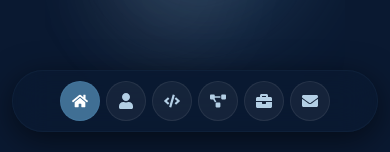
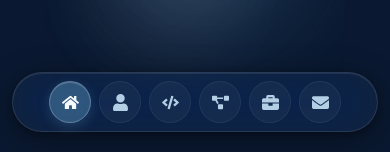
Before and after one commit to VanshRathor20/Portfolio, a React (Vite) app: page / in a window 390 px wide. Shown: the part 692-844 px from the top of the page. Built offline with nearby package versions, Linux system fonts and the light colour scheme; a web font is replaced by a local one.

Commit message:
feat: apply liquid glass effect to mobile bottom navbar

```diff
--- a/src/components/layout/Navbar.jsx
+++ b/src/components/layout/Navbar.jsx
@@ -42,10 +42,7 @@ const Navbar = () => {
   }, []);
 
   useEffect(() => {
-    const handleResize = () => {
-      setIsMobile(window.innerWidth < 768);
-    };
-
+    const handleResize = () => setIsMobile(window.innerWidth < 768);
     window.addEventListener("resize", handleResize);
     return () => window.removeEventListener("resize", handleResize);
   }, []);
@@ -70,7 +67,7 @@ const Navbar = () => {
 
   return (
     <>
-      {/* ── DESKTOP NAVBAR (top, hidden on mobile) ── */}
+      {/* ── DESKTOP NAVBAR ── */}
       <header
         className="hidden md:block"
         style={{
@@ -107,7 +104,6 @@ const Navbar = () => {
                 justifyContent: "space-between",
               }}
             >
-              {/* Logo */}
               <span
                 onClick={() => scrollTo("home")}
                 style={{
@@ -127,7 +123,6 @@ const Navbar = () => {
                 />
               </span>
 
-              {/* Desktop links */}
               <div
                 style={{ display: "flex", alignItems: "center", gap: "34px" }}
               >
@@ -136,12 +131,10 @@ const Navbar = () => {
                     key={link.id}
                     onClick={() => scrollTo(link.id)}
                     style={navLinkStyle}
-                    onMouseEnter={(e) => {
-                      e.currentTarget.style.color = "#fff";
-                    }}
-                    onMouseLeave={(e) => {
-                      e.currentTarget.style.color = "#B3CFE5";
-                    }}
+                    onMouseEnter={(e) => (e.currentTarget.style.color = "#fff")}
+                    onMouseLeave={(e) =>
+                      (e.currentTarget.style.color = "#B3CFE5")
+                    }
                   >
                     {link.label}
                   </span>
@@ -152,7 +145,7 @@ const Navbar = () => {
         </div>
       </header>
 
-      {/* ── MOBILE BOTTOM NAVBAR (visible only on mobile) ── */}
+      {/* ── MOBILE BOTTOM NAVBAR — liquid glass ── */}
       {isMobile && (
         <motion.nav
           className="md:hidden"
@@ -166,16 +159,23 @@ const Navbar = () => {
             left: "12px",
             right: "12px",
             zIndex: 1000,
-            background: "rgba(10, 25, 49, 0.92)",
-            backdropFilter: "blur(18px)",
-            border: "1px solid rgba(74, 127, 167, 0.08)",
+            // ✅ Liquid glass — outer pill container
+            background: "rgba(255, 255, 255, 0.04)",
+            backdropFilter: "blur(24px) saturate(180%)",
+            WebkitBackdropFilter: "blur(24px) saturate(180%)",
+            border: "1px solid rgba(255, 255, 255, 0.10)",
             borderRadius: "9999px",
-            padding: "10px 12px",
+            padding: "8px 20px",
             display: "flex",
-            gap: "6px",
+            gap: "8px",
             justifyContent: "center",
             alignItems: "center",
-            boxShadow: "0 8px 32px rgba(0,0,0,0.55)",
+            // ✅ Glass layered shadows
+            boxShadow: `
+              0 8px 32px rgba(0, 0, 0, 0.4),
+              0 2px 8px rgba(0, 0, 0, 0.3),
+              inset 0 1px 0 rgba(255, 255, 255, 0.08)
+            `,
             maxWidth: "calc(100% - 24px)",
           }}
         >
@@ -190,28 +190,35 @@ const Navbar = () => {
                 aria-label={link.label}
                 title={link.label}
                 onClick={() => scrollTo(link.id)}
-                whileTap={{ scale: 0.9 }}
+                whileTap={{ scale: 0.88 }}
+                whileHover={{ scale: 1.08 }}
                 style={{
-                  width: "40px",
-                  height: "40px",
+                  width: "42px",
+                  height: "42px",
                   borderRadius: "9999px",
                   display: "inline-flex",
                   alignItems: "center",
                   justifyContent: "center",
                   flexShrink: 0,
+                  // ✅ Active = solid glass pill, inactive = transparent
                   background: isActive
-                    ? "rgba(74, 127, 167, 0.85)"
-                    : "rgba(255,255,255,0.05)",
+                    ? "rgba(74, 127, 167, 0.55)"
+                    : "rgba(255, 255, 255, 0.04)",
+                  backdropFilter: isActive ? "blur(12px)" : "none",
+                  WebkitBackdropFilter: isActive ? "blur(12px)" : "none",
                   border: isActive
-                    ? "1px solid rgba(74, 127, 167, 0.4)"
-                    : "1px solid rgba(255,255,255,0.07)",
-                  color: isActive ? "#fff" : "#B3CFE5",
+                    ? "1px solid rgba(179, 207, 229, 0.35)"
+                    : "1px solid rgba(255, 255, 255, 0.06)",
+                  color: isActive ? "#F6FAFD" : "#B3CFE5",
                   cursor: "pointer",
+                  boxShadow: isActive
+                    ? "inset 0 1px 0 rgba(255,255,255,0.15), 0 4px 12px rgba(74,127,167,0.3)"
+                    : "none",
                   transition:
-                    "background 0.25s ease, color 0.25s ease, border 0.25s ease",
+                    "background 0.25s ease, color 0.25s ease, border 0.25s ease, box-shadow 0.25s ease",
                 }}
               >
-                <Icon size={16} />
+                <Icon size={17} />
                 <span className="sr-only">{link.label}</span>
               </motion.button>
             );
```
